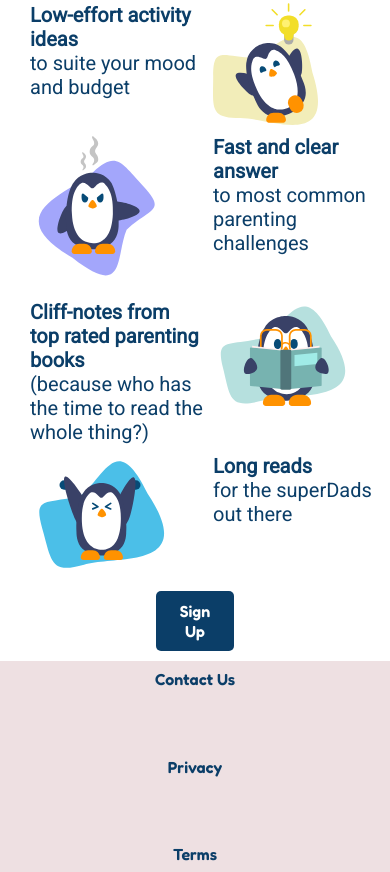
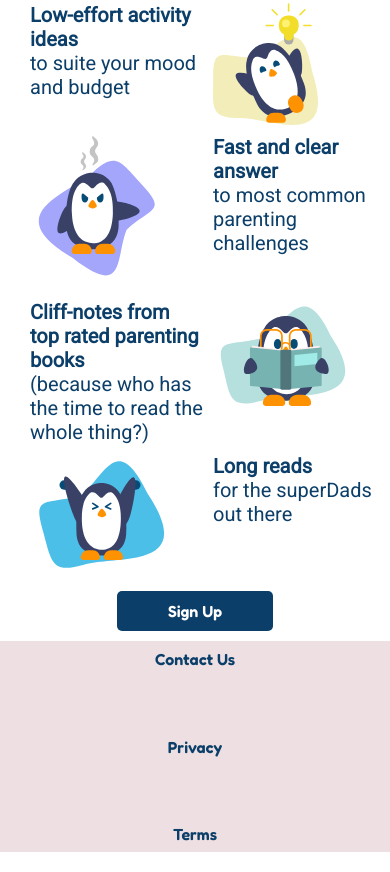
Before and after one commit to AshwiniMadapura/build-to-spec, a plain HTML site: page index.html in a window 390 px wide. Shown: the part 1783-2655 px from the top of the page. Drawn offline with Linux system fonts and the light colour scheme.

Commit message:
changes made in @media

```diff
--- a/_component.scss
+++ b/_component.scss
@@ -115,6 +115,8 @@
 
 .signup{
     &__button{
+        display: block;
+        border-radius: 5px;
         width: 20%;
         padding: 10px 20px;
         margin-left: auto;
--- a/_layout.scss
+++ b/_layout.scss
@@ -40,9 +40,15 @@
 // }
 
 @media screen and (max-width:400px){
-    body{
-        width: 100%;
+    main{
+        grid-template-columns: 1fr;
 
     }
+}
 
+@media screen and (max-width:470px){
+    .signup__button{
+        // grid-template-columns: 1fr;
+        width: 40%;
+    }
 }
```
Also changed, not shown: main.css.
